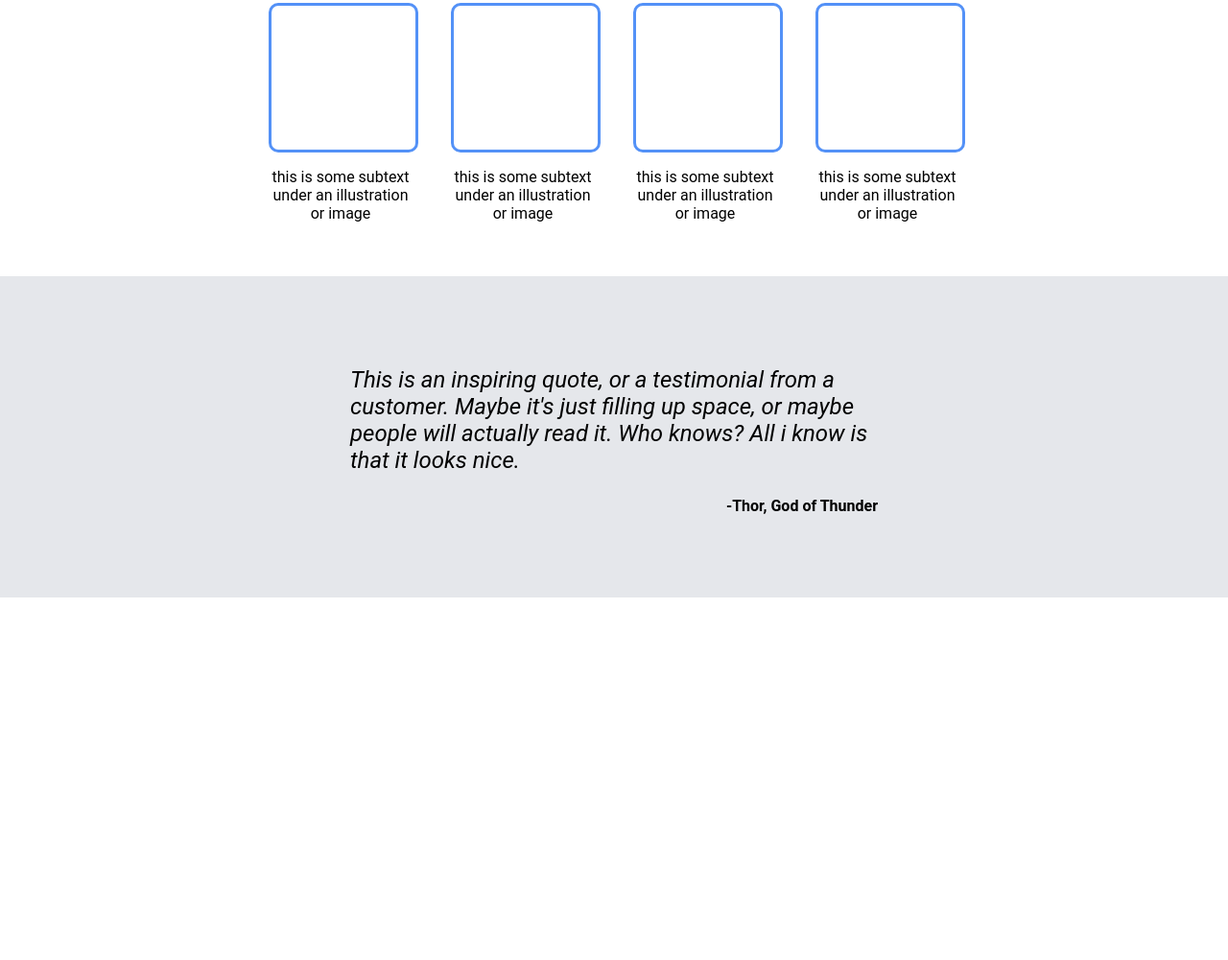
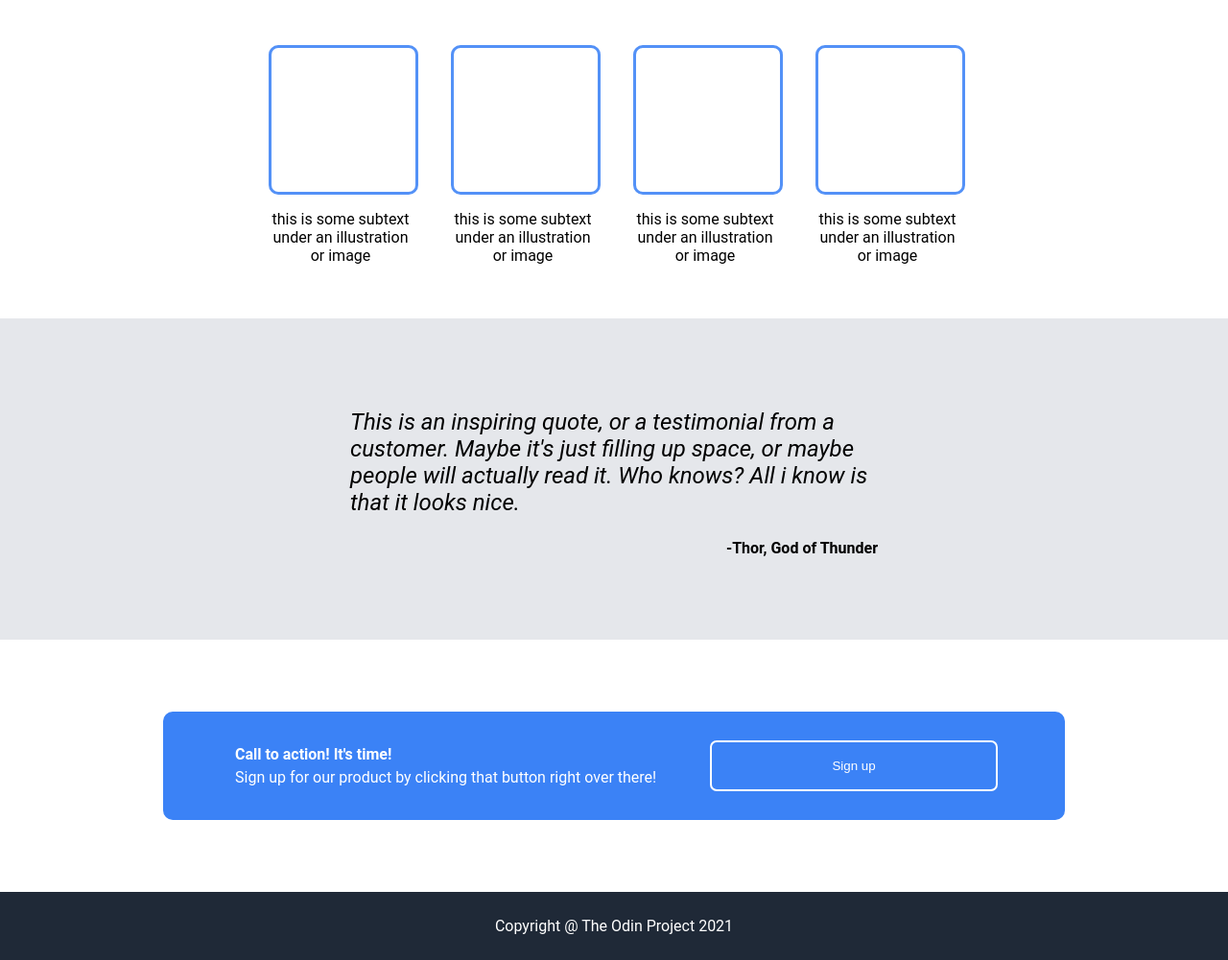
Before and after one commit to MLGRussianXP/landing-page, a plain HTML site: page index.html in a window 1280 px wide. Shown: the part 711-1712 px from the top of the page at 96% size. Before the commit the page ends 1334 px from the top, so only its background shows below. Drawn offline with Linux system fonts and the light colour scheme.

Commit message:
Add sign up section, footer parts; fix intro align

```diff
--- a/index.html
+++ b/index.html
@@ -59,6 +59,20 @@
                 <p class="quote-author">-Thor, God of Thunder</p>
             </div>
         </div>
+
+        <div class="sign-up-section">
+            <div class="sign-up-box">
+                <div class="sign-up-text-section">
+                    <p class="call-bold call-text">Call to action! It's time!</p>
+                    <p class="call-text">Sign up for our product by clicking that button right over there!</p>
+                </div>
+                <button class="sign-up reversed-button">Sign up</button>
+            </div>
+        </div>
+
+        <footer>
+            <p>Copyright @ The Odin Project 2021</p>
+        </footer>
     </div>
 </body>
 </html>
--- a/style.css
+++ b/style.css
@@ -39,8 +39,7 @@ header, .hero {
 }
 
 .hero-divs {
-    margin-top: 2%;
-    margin-bottom: 6%;
+    margin: 50px auto 100px;
     display: flex;
 }
 
@@ -64,7 +63,7 @@ header, .hero {
     border: none;
     background-color: #3b82f6;
     border-radius: 7px;
-    padding: 7px 25px;
+    padding: 5px 23px;
     color: white;
 }
 
@@ -74,6 +73,7 @@ header, .hero {
 
 .main-header {
     margin: 40px;
+    font-weight: 800;
 }
 
 .information-divs {
@@ -122,3 +122,45 @@ header, .hero {
 .quote-author-div {
     text-align: right;
 }
+
+.sign-up-section {
+    padding: 75px;
+}
+
+.sign-up-box {
+    margin: 0 auto;
+    padding: 30px 70px;
+    background-color: #3b82f6;
+    border-radius: 10px;
+    width: 800px;
+    display: flex;
+}
+
+.call-bold {
+    font-weight: bold;
+}
+
+.call-text {
+    color: white;
+    margin: 5px;
+    text-align: left;
+}
+
+.reversed-button {
+    flex: 1;
+    border: 2px solid white;
+}
+
+.sign-up-text-section {
+    width: 500px;
+}
+
+footer {
+    background-color: #1f2937;
+    text-align: center;
+    padding: 10px;
+}
+
+footer p {
+    color: white;
+}
```
